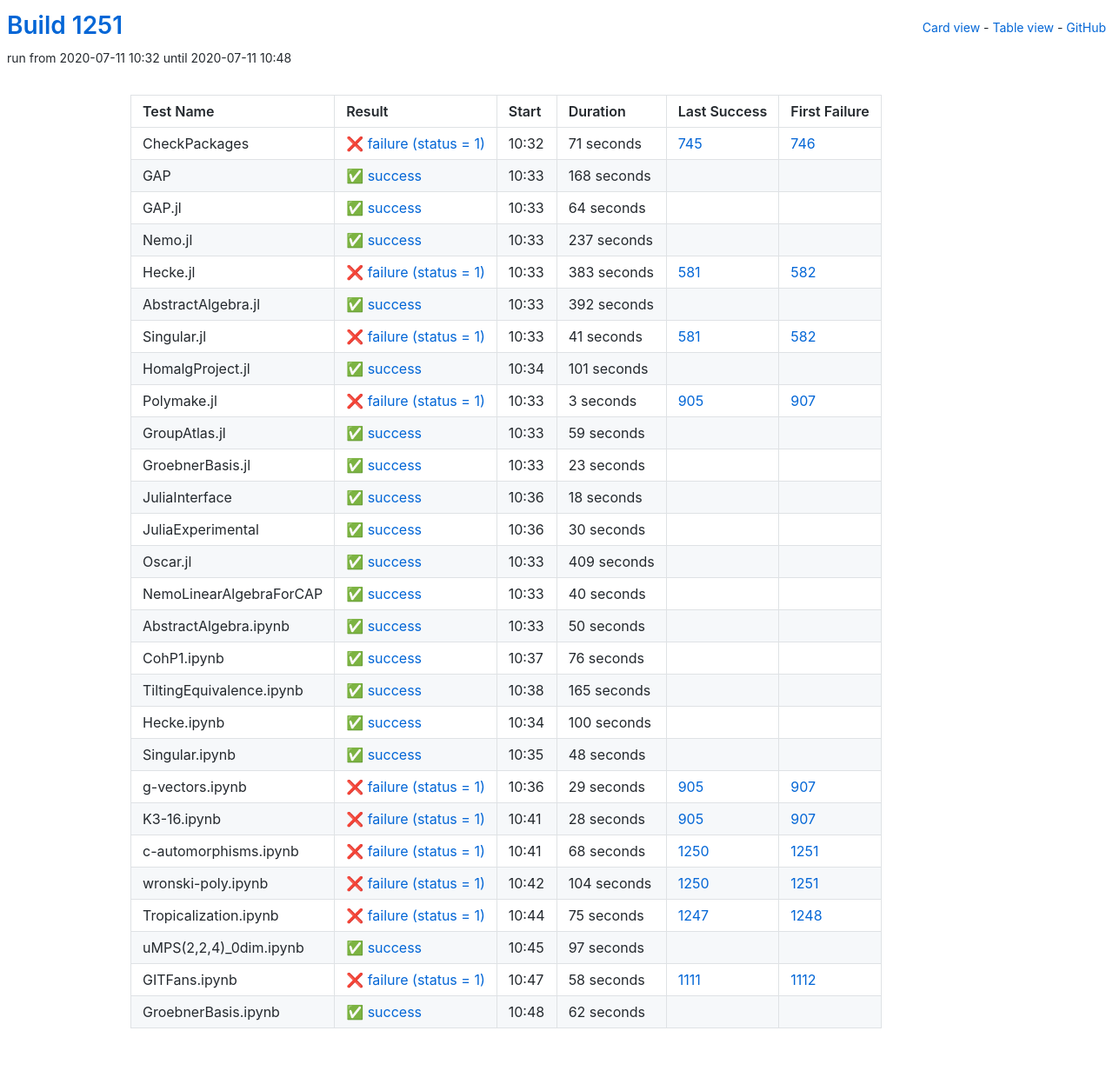
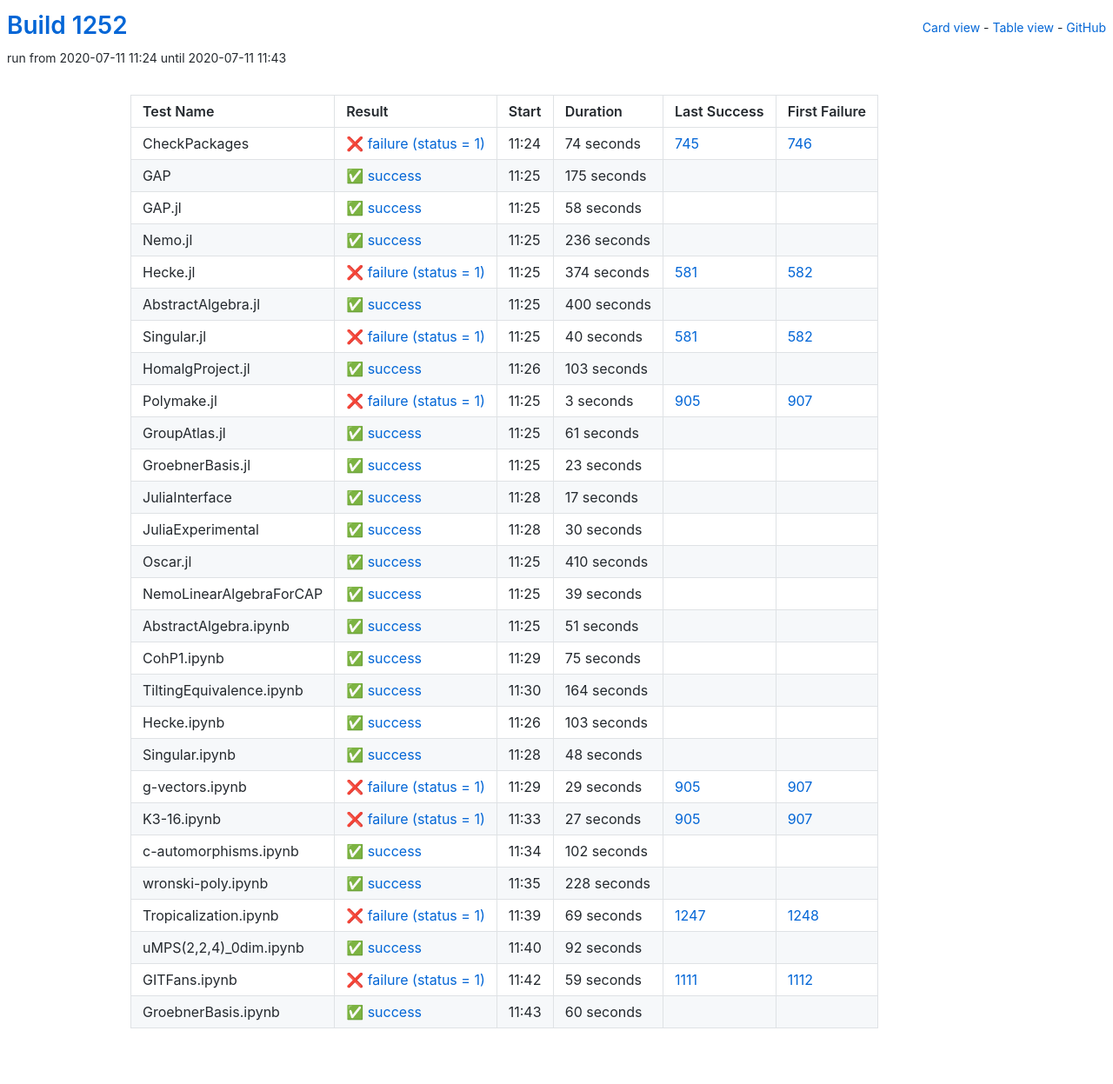
Before and after one commit to oscar-system/oscar-ci-status-1.4, a Jekyll site: the page built from table.html, in a window 1280 px wide. Shown: the whole page at 87% size. Built offline with Jekyll 4.4.1, drawn with Linux system fonts in a browser that asks for light colours.

Commit message:
Build #1252

```diff
--- a/_data/ci.yml
+++ b/_data/ci.yml
@@ -1,6 +1,6 @@
 ---
-build: 1251
-build_url: https://oscarci.mathematik.uni-kl.de/job/oscar-julia-1.4/1251/
+build: 1252
+build_url: https://oscarci.mathematik.uni-kl.de/job/oscar-julia-1.4/1252/
 job: oscar-julia-1.4
 organization: oscar-system
 repo: oscar-ci-status-1.4
@@ -8,104 +8,104 @@ repourl: https://github.com/oscar-system/oscar-ci-status-1.4
 tests:
 - name: CheckPackages
   id: checkpackages
-  log: https://oscarci.mathematik.uni-kl.de/job/oscar-julia-1.4/1251/artifact/logs/build-1251/CheckPackages.log
-  start: 2020-07-11 10:32
+  log: https://oscarci.mathematik.uni-kl.de/job/oscar-julia-1.4/1252/artifact/logs/build-1252/CheckPackages.log
+  start: 2020-07-11 11:24
   success: false
   exitcode: 1
   status: failure
-  duration: 71
+  duration: 74
   last_success: 745
   last_success_url: https://oscarci.mathematik.uni-kl.de/job/oscar-julia-1.4/745/
   first_failure: 746
   first_failure_url: https://oscarci.mathematik.uni-kl.de/job/oscar-julia-1.4/746/
 - name: GAP
   id: gap
-  log: https://oscarci.mathematik.uni-kl.de/job/oscar-julia-1.4/1251/artifact/logs/build-1251/GAP.log
-  start: 2020-07-11 10:33
+  log: https://oscarci.mathematik.uni-kl.de/job/oscar-julia-1.4/1252/artifact/logs/build-1252/GAP.log
+  start: 2020-07-11 11:25
   success: true
   exitcode: 0
   status: success
-  duration: 168
+  duration: 175
   last_success: false
   last_success_url:
   first_failure: false
   first_failure_url:
 - name: GAP.jl
   id: gap-jl
-  log: https://oscarci.mathematik.uni-kl.de/job/oscar-julia-1.4/1251/artifact/logs/build-1251/GAP.jl.log
-  start: 2020-07-11 10:33
+  log: https://oscarci.mathematik.uni-kl.de/job/oscar-julia-1.4/1252/artifact/logs/build-1252/GAP.jl.log
+  start: 2020-07-11 11:25
   success: true
   exitcode: 0
   status: success
-  duration: 64
+  duration: 58
   last_success: false
   last_success_url:
   first_failure: false
   first_failure_url:
 - name: Nemo.jl
   id: nemo-jl
-  log: https://oscarci.mathematik.uni-kl.de/job/oscar-julia-1.4/1251/artifact/logs/build-1251/Nemo.jl.log
-  start: 2020-07-11 10:33
+  log: https://oscarci.mathematik.uni-kl.de/job/oscar-julia-1.4/1252/artifact/logs/build-1252/Nemo.jl.log
+  start: 2020-07-11 11:25
   success: true
   exitcode: 0
   status: success
-  duration: 237
+  duration: 236
   last_success: false
   last_success_url:
   first_failure: false
   first_failure_url:
 - name: Hecke.jl
   id: hecke-jl
-  log: https://oscarci.mathematik.uni-kl.de/job/oscar-julia-1.4/1251/artifact/logs/build-1251/Hecke.jl.log
-  start: 2020-07-11 10:33
+  log: https://oscarci.mathematik.uni-kl.de/job/oscar-julia-1.4/1252/artifact/logs/build-1252/Hecke.jl.log
+  start: 2020-07-11 11:25
   success: false
   exitcode: 1
   status: failure
-  duration: 383
+  duration: 374
   last_success: 581
   last_success_url: https://oscarci.mathematik.uni-kl.de/job/oscar-julia-1.4/581/
   first_failure: 582
   first_failure_url: https://oscarci.mathematik.uni-kl.de/job/oscar-julia-1.4/582/
 - name: AbstractAlgebra.jl
   id: abstractalgebra-jl
-  log: https://oscarci.mathematik.uni-kl.de/job/oscar-julia-1.4/1251/artifact/logs/build-1251/AbstractAlgebra.jl.log
-  start: 2020-07-11 10:33
+  log: https://oscarci.mathematik.uni-kl.de/job/oscar-julia-1.4/1252/artifact/logs/build-1252/AbstractAlgebra.jl.log
+  start: 2020-07-11 11:25
   success: true
   exitcode: 0
   status: success
-  duration: 392
+  duration: 400
   last_success: false
   last_success_url:
   first_failure: false
   first_failure_url:
 - name: Singular.jl
   id: singular-jl
-  log: https://oscarci.mathematik.uni-kl.de/job/oscar-julia-1.4/1251/artifact/logs/build-1251/Singular.jl.log
-  start: 2020-07-11 10:33
+  log: https://oscarci.mathematik.uni-kl.de/job/oscar-julia-1.4/1252/artifact/logs/build-1252/Singular.jl.log
+  start: 2020-07-11 11:25
   success: false
   exitcode: 1
   status: failure
-  duration: 41
+  duration: 40
   last_success: 581
   last_success_url: https://oscarci.mathematik.uni-kl.de/job/oscar-julia-1.4/581/
   first_failure: 582
   first_failure_url: https://oscarci.mathematik.uni-kl.de/job/oscar-julia-1.4/582/
 - name: HomalgProject.jl
   id: homalgproject-jl
-  log: https://oscarci.mathematik.uni-kl.de/job/oscar-julia-1.4/1251/artifact/logs/build-1251/HomalgProject.jl.log
-  start: 2020-07-11 10:34
+  log: https://oscarci.mathematik.uni-kl.de/job/oscar-julia-1.4/1252/artifact/logs/build-1252/HomalgProject.jl.log
+  start: 2020-07-11 11:26
   success: true
   exitcode: 0
   status: success
-  duration: 101
+  duration: 103
   last_success: false
   last_success_url:
   first_failure: false
   first_failure_url:
 - name: Polymake.jl
   id: polymake-jl
-  log: https://oscarci.mathematik.uni-kl.de/job/oscar-julia-1.4/1251/artifact/logs/build-1251/Polymake.jl.log
-  start: 2020-07-11 10:33
+  log: https://oscarci.mathematik.uni-kl.de/job/oscar-julia-1.4/1252/artifact/logs/build-1252/Polymake.jl.log
+  start: 2020-07-11 11:25
   success: false
   exitcode: 1
   status: failure
@@ -116,20 +116,20 @@ tests:
   first_failure_url: https://oscarci.mathematik.uni-kl.de/job/oscar-julia-1.4/907/
 - name: GroupAtlas.jl
   id: groupatlas-jl
-  log: https://oscarci.mathematik.uni-kl.de/job/oscar-julia-1.4/1251/artifact/logs/build-1251/GroupAtlas.jl.log
-  start: 2020-07-11 10:33
+  log: https://oscarci.mathematik.uni-kl.de/job/oscar-julia-1.4/1252/artifact/logs/build-1252/GroupAtlas.jl.log
+  start: 2020-07-11 11:25
   success: true
   exitcode: 0
   status: success
-  duration: 59
+  duration: 61
   last_success: false
   last_success_url:
   first_failure: false
   first_failure_url:
 - name: GroebnerBasis.jl
   id: groebnerbasis-jl
-  log: https://oscarci.mathematik.uni-kl.de/job/oscar-julia-1.4/1251/artifact/logs/build-1251/GroebnerBasis.jl.log
-  start: 2020-07-11 10:33
+  log: https://oscarci.mathematik.uni-kl.de/job/oscar-julia-1.4/1252/artifact/logs/build-1252/GroebnerBasis.jl.log
+  start: 2020-07-11 11:25
   success: true
   exitcode: 0
   status: success
@@ -140,20 +140,20 @@ tests:
   first_failure_url:
 - name: JuliaInterface
   id: juliainterface
-  log: https://oscarci.mathematik.uni-kl.de/job/oscar-julia-1.4/1251/artifact/logs/build-1251/JuliaInterface.log
-  start: 2020-07-11 10:36
+  log: https://oscarci.mathematik.uni-kl.de/job/oscar-julia-1.4/1252/artifact/logs/build-1252/JuliaInterface.log
+  start: 2020-07-11 11:28
   success: true
   exitcode: 0
   status: success
-  duration: 18
+  duration: 17
   last_success: false
   last_success_url:
   first_failure: false
   first_failure_url:
 - name: JuliaExperimental
   id: juliaexperimental
-  log: https://oscarci.mathematik.uni-kl.de/job/oscar-julia-1.4/1251/artifact/logs/build-1251/JuliaExperimental.log
-  start: 2020-07-11 10:36
+  log: https://oscarci.mathematik.uni-kl.de/job/oscar-julia-1.4/1252/artifact/logs/build-1252/JuliaExperimental.log
+  start: 2020-07-11 11:28
   success: true
   exitcode: 0
   status: success
@@ -164,80 +164,80 @@ tests:
   first_failure_url:
 - name: Oscar.jl
   id: oscar-jl
-  log: https://oscarci.mathematik.uni-kl.de/job/oscar-julia-1.4/1251/artifact/logs/build-1251/Oscar.jl.log
-  start: 2020-07-11 10:33
+  log: https://oscarci.mathematik.uni-kl.de/job/oscar-julia-1.4/1252/artifact/logs/build-1252/Oscar.jl.log
+  start: 2020-07-11 11:25
   success: true
   exitcode: 0
   status: success
-  duration: 409
+  duration: 410
   last_success: false
   last_success_url:
   first_failure: false
   first_failure_url:
 - name: NemoLinearAlgebraForCAP
   id: nemolinearalgebraforcap
-  log: https://oscarci.mathematik.uni-kl.de/job/oscar-julia-1.4/1251/artifact/logs/build-1251/NemoLinearAlgebraForCAP.log
-  start: 2020-07-11 10:33
+  log: https://oscarci.mathematik.uni-kl.de/job/oscar-julia-1.4/1252/artifact/logs/build-1252/NemoLinearAlgebraForCAP.log
+  start: 2020-07-11 11:25
   success: true
   exitcode: 0
   status: success
-  duration: 40
+  duration: 39
   last_success: false
   last_success_url:
   first_failure: false
   first_failure_url:
 - name: AbstractAlgebra.ipynb
   id: abstractalgebra-ipynb
-  log: https://oscarci.mathematik.uni-kl.de/job/oscar-julia-1.4/1251/artifact/logs/build-1251/AbstractAlgebra.ipynb.log
-  start: 2020-07-11 10:33
+  log: https://oscarci.mathematik.uni-kl.de/job/oscar-julia-1.4/1252/artifact/logs/build-1252/AbstractAlgebra.ipynb.log
+  start: 2020-07-11 11:25
   success: true
   exitcode: 0
   status: success
-  duration: 50
+  duration: 51
   last_success: false
   last_success_url:
   first_failure: false
   first_failure_url:
 - name: CohP1.ipynb
   id: cohp1-ipynb
-  log: https://oscarci.mathematik.uni-kl.de/job/oscar-julia-1.4/1251/artifact/logs/build-1251/CohP1.ipynb.log
-  start: 2020-07-11 10:37
+  log: https://oscarci.mathematik.uni-kl.de/job/oscar-julia-1.4/1252/artifact/logs/build-1252/CohP1.ipynb.log
+  start: 2020-07-11 11:29
   success: true
   exitcode: 0
   status: success
-  duration: 76
+  duration: 75
   last_success: false
   last_success_url:
   first_failure: false
   first_failure_url:
 - name: TiltingEquivalence.ipynb
   id: tiltingequivalence-ipynb
-  log: https://oscarci.mathematik.uni-kl.de/job/oscar-julia-1.4/1251/artifact/logs/build-1251/TiltingEquivalence.ipynb.log
-  start: 2020-07-11 10:38
+  log: https://oscarci.mathematik.uni-kl.de/job/oscar-julia-1.4/1252/artifact/logs/build-1252/TiltingEquivalence.ipynb.log
+  start: 2020-07-11 11:30
   success: true
   exitcode: 0
   status: success
-  duration: 165
+  duration: 164
   last_success: false
   last_success_url:
   first_failure: false
   first_failure_url:
 - name: Hecke.ipynb
   id: hecke-ipynb
-  log: https://oscarci.mathematik.uni-kl.de/job/oscar-julia-1.4/1251/artifact/logs/build-1251/Hecke.ipynb.log
-  start: 2020-07-11 10:34
+  log: https://oscarci.mathematik.uni-kl.de/job/oscar-julia-1.4/1252/artifact/logs/build-1252/Hecke.ipynb.log
+  start: 2020-07-11 11:26
   success: true
   exitcode: 0
   status: success
-  duration: 100
+  duration: 103
   last_success: false
   last_success_url:
   first_failure: false
   first_failure_url:
 - name: Singular.ipynb
   id: singular-ipynb
-  log: https://oscarci.mathematik.uni-kl.de/job/oscar-julia-1.4/1251/artifact/logs/build-1251/Singular.ipynb.log
-  start: 2020-07-11 10:35
+  log: https://oscarci.mathematik.uni-kl.de/job/oscar-julia-1.4/1252/artifact/logs/build-1252/Singular.ipynb.log
+  start: 2020-07-11 11:28
   success: true
   exitcode: 0
   status: success
@@ -248,8 +248,8 @@ tests:
   first_failure_url:
 - name: g-vectors.ipynb
   id: g-vectors-ipynb
-  log: https://oscarci.mathematik.uni-kl.de/job/oscar-julia-1.4/1251/artifact/logs/build-1251/g-vectors.ipynb.log
-  start: 2020-07-11 10:36
+  log: https://oscarci.mathematik.uni-kl.de/job/oscar-julia-1.4/1252/artifact/logs/build-1252/g-vectors.ipynb.log
+  start: 2020-07-11 11:29
   success: false
   exitcode: 1
   status: failure
@@ -260,84 +260,84 @@ tests:
   first_failure_url: https://oscarci.mathematik.uni-kl.de/job/oscar-julia-1.4/907/
 - name: K3-16.ipynb
   id: k3-16-ipynb
-  log: https://oscarci.mathematik.uni-kl.de/job/oscar-julia-1.4/1251/artifact/logs/build-1251/K3-16.ipynb.log
-  start: 2020-07-11 10:41
+  log: https://oscarci.mathematik.uni-kl.de/job/oscar-julia-1.4/1252/artifact/logs/build-1252/K3-16.ipynb.log
+  start: 2020-07-11 11:33
   success: false
   exitcode: 1
   status: failure
-  duration: 28
+  duration: 27
   last_success: 905
   last_success_url: https://oscarci.mathematik.uni-kl.de/job/oscar-julia-1.4/905/
   first_failure: 907
   first_failure_url: https://oscarci.mathematik.uni-kl.de/job/oscar-julia-1.4/907/
 - name: c-automorphisms.ipynb
   id: c-automorphisms-ipynb
-  log: https://oscarci.mathematik.uni-kl.de/job/oscar-julia-1.4/1251/artifact/logs/build-1251/c-automorphisms.ipynb.log
-  start: 2020-07-11 10:41
+  log: https://oscarci.mathematik.uni-kl.de/job/oscar-julia-1.4/1252/artifact/logs/build-1252/c-automorphisms.ipynb.log
+  start: 2020-07-11 11:34
+  success: true
+  exitcode: 0
+  status: success
+  duration: 102
+  last_success: false
+  last_success_url:
+  first_failure: false
+  first_failure_url:
+- name: wronski-poly.ipynb
+  id: wronski-poly-ipynb
+  log: https://oscarci.mathematik.uni-kl.de/job/oscar-julia-1.4/1252/artifact/logs/build-1252/wronski-poly.ipynb.log
+  start: 2020-07-11 11:35
+  success: true
+  exitcode: 0
+  status: success
+  duration: 228
+  last_success: false
+  last_success_url:
+  first_failure: false
+  first_failure_url:
+- name: Tropicalization.ipynb
+  id: tropicalization-ipynb
+  log: https://oscarci.mathematik.uni-kl.de/job/oscar-julia-1.4/1252/artifact/logs/build-1252/Tropicalization.ipynb.log
+  start: 2020-07-11 11:39
   success: false
   exitcode: 1
   status: failure
-  duration: 68
-  last_success: 1250
-  last_success_url: https://oscarci.mathematik.uni-kl.de/job/oscar-julia-1.4/1250/
-  first_failure: 1251
-  first_failure_url: https://oscarci.mathematik.uni-kl.de/job/oscar-julia-1.4/1251/
-- name: wronski-poly.ipynb
-  id: wronski-poly-ipynb
-  log: https://oscarci.mathematik.uni-kl.de/job/oscar-julia-1.4/1251/artifact/logs/build-1251/wronski-poly.ipynb.log
-  start: 2020-07-11 10:42
-  success: false
-  exitcode: 1
-  status: failure
-  duration: 104
-  last_success: 1250
-  last_success_url: https://oscarci.mathematik.uni-kl.de/job/oscar-julia-1.4/1250/
-  first_failure: 1251
-  first_failure_url: https://oscarci.mathematik.uni-kl.de/job/oscar-julia-1.4/1251/
-- name: Tropicalization.ipynb
-  id: tropicalization-ipynb
-  log: https://oscarci.mathematik.uni-kl.de/job/oscar-julia-1.4/1251/artifact/logs/build-1251/Tropicalization.ipynb.log
-  start: 2020-07-11 10:44
-  success: false
-  exitcode: 1
-  status: failure
-  duration: 75
+  duration: 69
   last_success: 1247
   last_success_url: https://oscarci.mathematik.uni-kl.de/job/oscar-julia-1.4/1247/
   first_failure: 1248
   first_failure_url: https://oscarci.mathematik.uni-kl.de/job/oscar-julia-1.4/1248/
 - name: uMPS(2,2,4)_0dim.ipynb
   id: umps-2-2-4-0dim-ipynb
-  log: https://oscarci.mathematik.uni-kl.de/job/oscar-julia-1.4/1251/artifact/logs/build-1251/uMPS-2-2-4-_0dim.ipynb.log
-  start: 2020-07-11 10:45
+  log: https://oscarci.mathematik.uni-kl.de/job/oscar-julia-1.4/1252/artifact/logs/build-1252/uMPS-2-2-4-_0dim.ipynb.log
+  start: 2020-07-11 11:40
   success: true
   exitcode: 0
   status: success
-  duration: 97
+  duration: 92
   last_success: false
   last_success_url:
   first_failure: false
   first_failure_url:
 - name: GITFans.ipynb
   id: gitfans-ipynb
-  log: https://oscarci.mathematik.uni-kl.de/job/oscar-julia-1.4/1251/artifact/logs/build-1251/GITFans.ipynb.log
-  start: 2020-07-11 10:47
+  log: https://oscarci.mathematik.uni-kl.de/job/oscar-julia-1.4/1252/artifact/logs/build-1252/GITFans.ipynb.log
+  start: 2020-07-11 11:42
   success: false
   exitcode: 1
   status: failure
-  duration: 58
+  duration: 59
   last_success: 1111
   last_success_url: https://oscarci.mathematik.uni-kl.de/job/oscar-julia-1.4/1111/
   first_failure: 1112
   first_failure_url: https://oscarci.mathematik.uni-kl.de/job/oscar-julia-1.4/1112/
 - name: GroebnerBasis.ipynb
   id: groebnerbasis-ipynb
-  log: https://oscarci.mathematik.uni-kl.de/job/oscar-julia-1.4/1251/artifact/logs/build-1251/GroebnerBasis.ipynb.log
-  start: 2020-07-11 10:48
+  log: https://oscarci.mathematik.uni-kl.de/job/oscar-julia-1.4/1252/artifact/logs/build-1252/GroebnerBasis.ipynb.log
+  start: 2020-07-11 11:43
   success: true
   exitcode: 0
   status: success
-  duration: 62
+  duration: 60
   last_success: false
   last_success_url:
   first_failure: false
```
Also changed, not shown: README.md.
